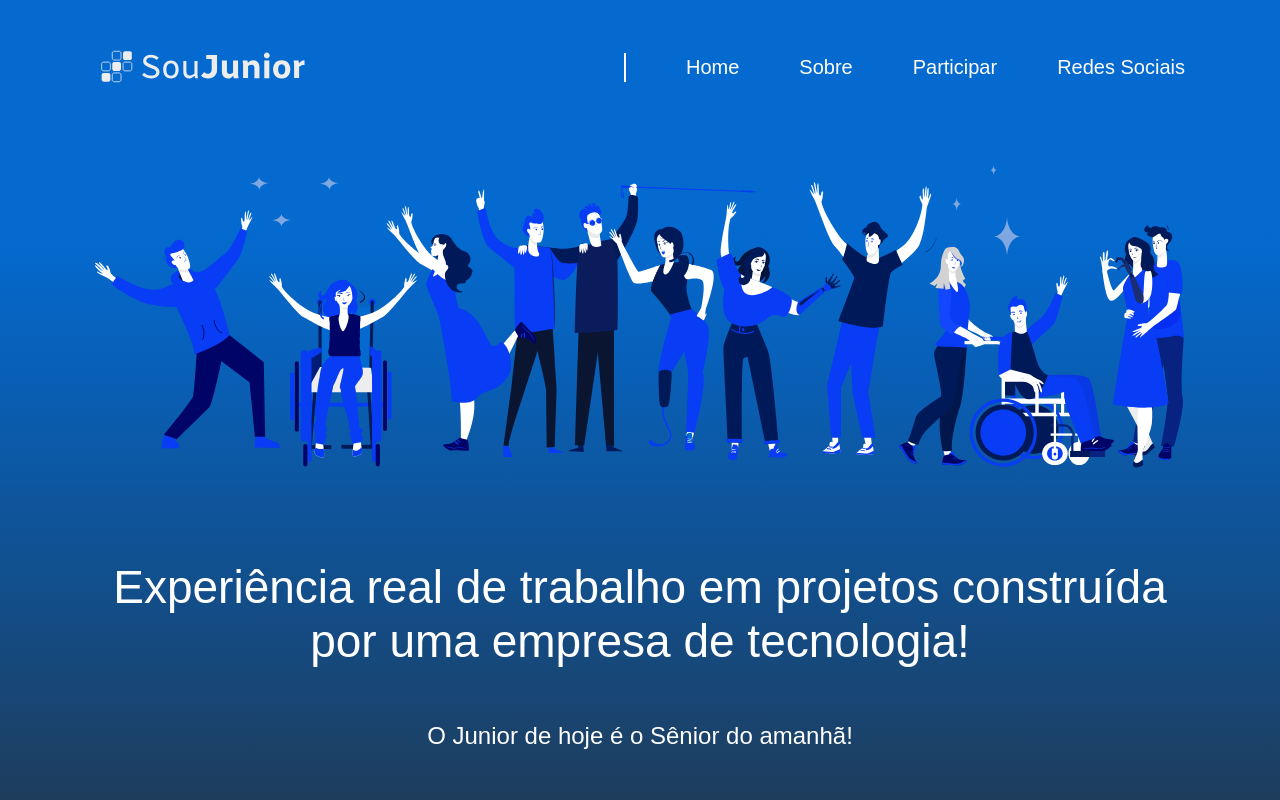
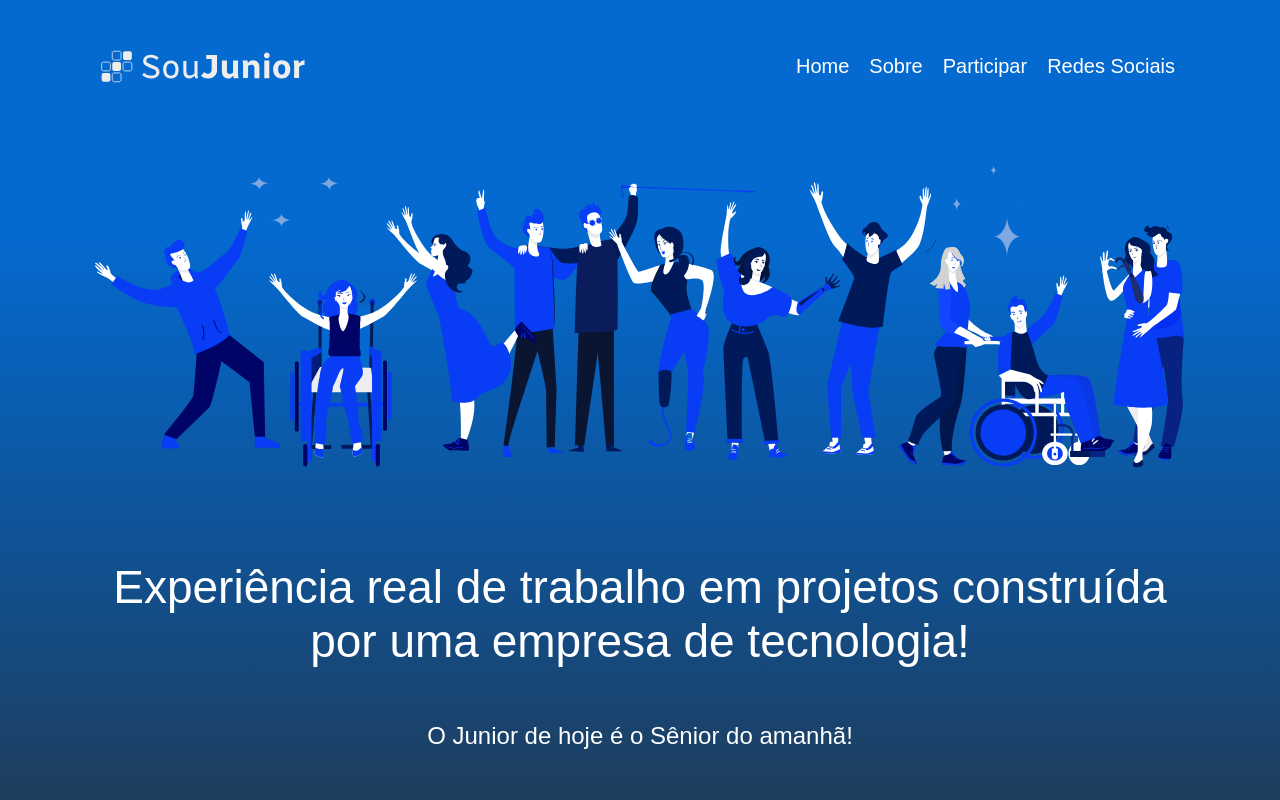
Before and after one commit to SouJunior/site-webapp, a Next.js app: page / in a window 1280 px wide. Shown: the top 800 px of the page. Built offline with nearby package versions, Linux system fonts and the light colour scheme; a web font is replaced by a local one.

Commit message:
feat: link add to logo & styles for menu links

```diff
--- a/components/Header/index.jsx
+++ b/components/Header/index.jsx
@@ -1,13 +1,15 @@
 import Image from "next/image";
 import Head from "next/head";
+import Link from "next/link";
 
-import {Navbar} from "../Navbar";
-import {MenuMobile} from "../MenuMobile";
+import { Navbar } from "../Navbar";
+import { MenuMobile } from "../MenuMobile";
 import styles from "./Header.module.css";
-import {keyWords} from "../../utils/keyWords";
+import { keyWords } from "../../utils/keyWords";
+
 
 export const Header = () => {
-  const getKeywords = () => keyWords.map(({title}) => ` ${title}`);
+  const getKeywords = () => keyWords.map(({ title }) => ` ${title}`);
 
   return (
     <header className={styles.header}>
@@ -29,12 +31,16 @@ export const Header = () => {
       <div className={styles.front}>
         <div className={styles.navbar}>
           <div className={styles.logo}>
+            <Link href='/'>
+             <a>
              <Image
                 src="/assets/icons/Logo.svg"
                 alt="logo SouJunior"
                 width={216}
                 height={33}
               />
+             </a>
+            </Link>
           </div>
           <div className={styles.menu}>
             <Navbar />
--- a/components/Navbar/Navbar.module.css
+++ b/components/Navbar/Navbar.module.css
@@ -2,23 +2,20 @@
   list-style: none;
   display: flex;
   justify-content: flex-end;
-
 }
 
 .linkNav {
   color: #fff;
   font-weight: 700;
-  padding: 0.3rem 0rem 0.3rem 6rem;
+  padding: 0rem 0rem 0.3rem 0rem;
   font-size: 2rem;
   font-weight: lighter;
-}
-
-.linkNav:first-child {
-  border-left: 2px solid white;
+  margin: 0 1rem;
+  transition: 1s;
 }
 
 .linkNav:hover {
-  text-decoration: underline;
+  box-shadow: 0 2px 0px 0 white;
 }
 
 @media (max-width: 900px) {
```
Lines whose indentation alone changed are shown as unchanged.
